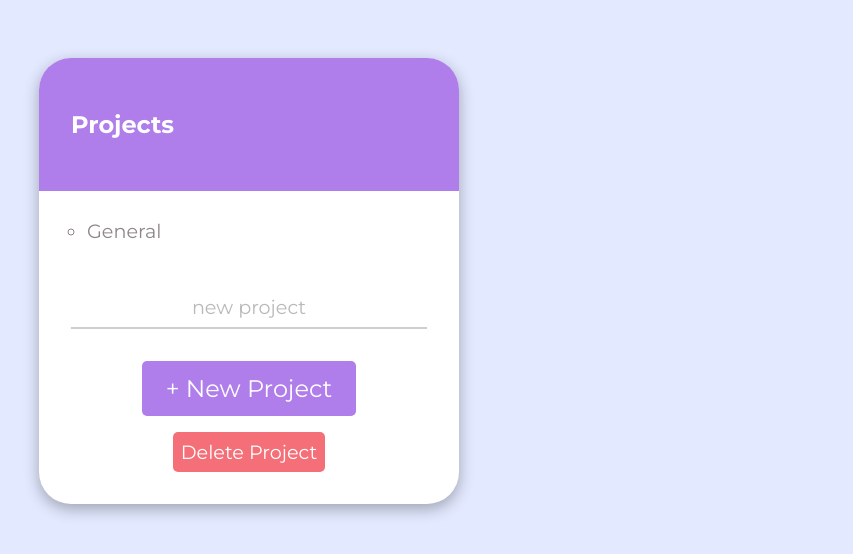
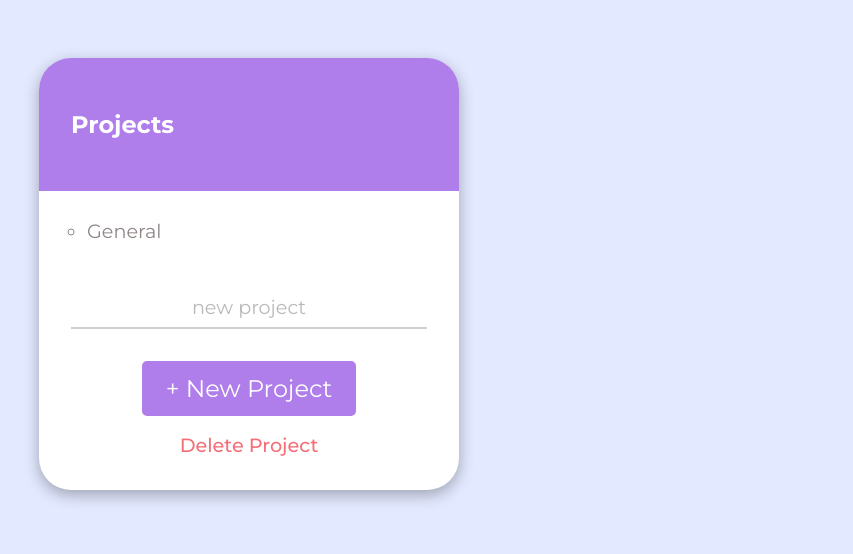
Before and after one commit to gango-anan/to-do-list, a plain HTML site: page index.html in a window 1280 px wide. Shown: the part 120-674 px from the top of the page, without its empty margins (17-870 px from the left). Drawn offline with Linux system fonts and the light colour scheme.

Commit message:
Update styles for delete project button.

```diff
--- a/css/style.css
+++ b/css/style.css
@@ -131,11 +131,18 @@ body {
 
 .projects__delete_button {
   display: block;
+  margin: 1rem auto;
+  font-size: 1.2rem;
+  border: 0px;
+  color: var(--danger-color);
+  cursor: pointer;
+  background: none;
+  font-weight: 500;
+}
+
+.projects__delete_button:hover {
   color: var(--light-color);
-  font-size: 1.2rem;
-  margin: 1rem auto;
   background-color: var(--danger-color);
-  border: 0px;
   padding: 0.5rem;
   border-radius: 5px;
 }
```
Also changed, not shown: 1 other file.
